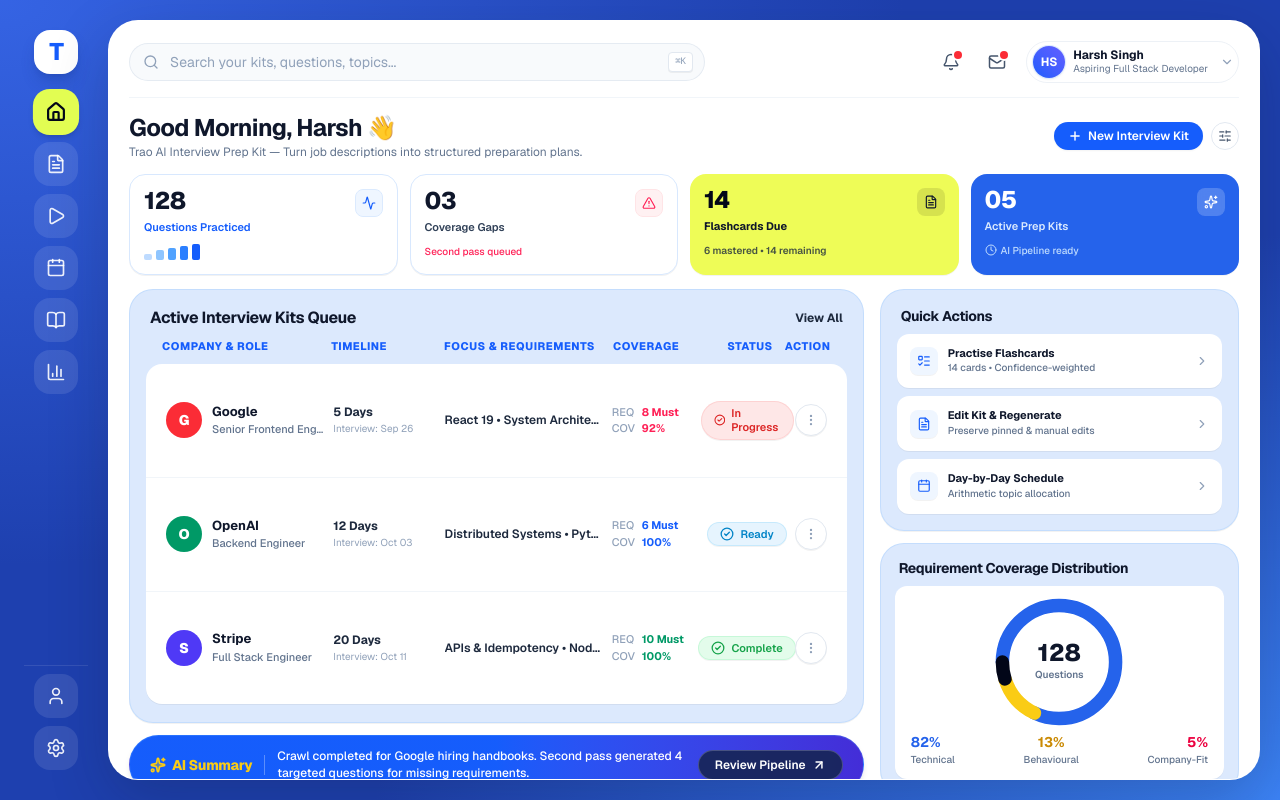
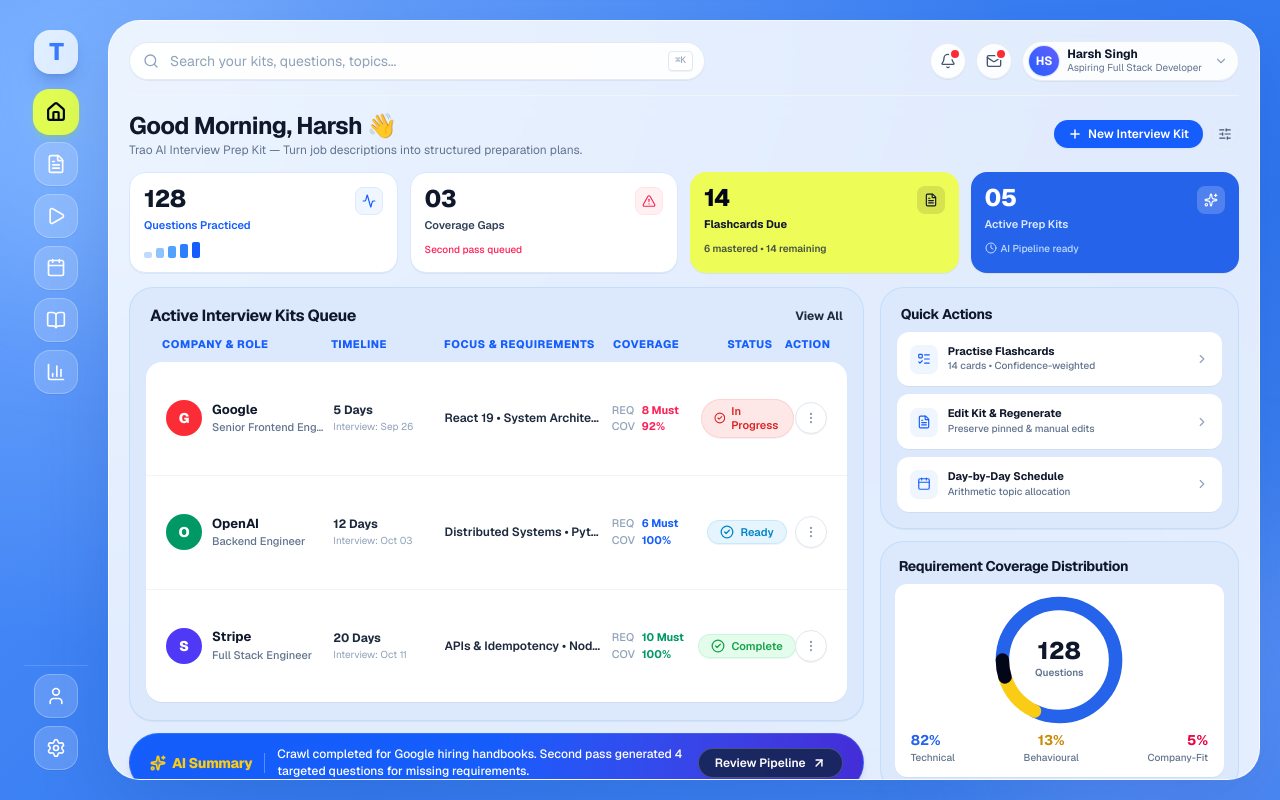
Before and after one commit to Harsh231075/trao, a Next.js app in the folder client/: page / in a window 1280 px wide. Built offline with nearby package versions, Linux system fonts and the light colour scheme.

Commit message:
style: apply soft sky-royal ambient background and frosted blurred white canvas aesthetic

```diff
--- a/client/src/app/globals.css
+++ b/client/src/app/globals.css
@@ -1,9 +1,9 @@
 @import "tailwindcss";
 
 :root {
-  --background: #2563eb;
+  --background: #387ef2;
   --foreground: #0f172a;
-  --canvas-bg: #ffffff;
+  --canvas-bg: rgba(255, 255, 255, 0.88);
 }
 
 @theme inline {
@@ -25,11 +25,11 @@ html, body {
 }
 
 body {
-  background-color: #1e40af;
+  background-color: #387ef2;
   background-image:
-    radial-gradient(at 0% 0%, hsla(224, 76%, 55%, 1) 0, transparent 50%),
-    radial-gradient(at 100% 100%, hsla(217, 91%, 60%, 1) 0, transparent 50%),
-    radial-gradient(at 50% 50%, hsla(221, 83%, 53%, 1) 0, transparent 60%);
+    radial-gradient(at 10% 15%, rgba(165, 205, 255, 0.45) 0, transparent 55%),
+    radial-gradient(at 90% 85%, rgba(125, 185, 255, 0.35) 0, transparent 50%),
+    linear-gradient(135deg, #4f8ffb 0%, #387ef2 50%, #256eed 100%);
   color: #0f172a;
   font-family: var(--font-sans);
   -webkit-font-smoothing: antialiased;
--- a/client/src/app/layout.tsx
+++ b/client/src/app/layout.tsx
@@ -31,18 +31,22 @@ export default function RootLayout({
     >
       <body
         suppressHydrationWarning
-        className="h-screen max-h-screen overflow-hidden flex flex-col bg-blue-600 select-none"
+        className="h-screen max-h-screen overflow-hidden flex flex-col select-none"
       >
-        {/* Outer Frame: Vibrant Royal Blue background matching Image 2 */}
+        {/* Outer Frame: Soft, Luminous Sky-Royal Gradient matching the reference tablet */}
         <div
           suppressHydrationWarning
-          className="w-full h-screen max-h-screen p-2 sm:p-3 md:p-4 lg:p-5 flex flex-row gap-2 sm:gap-3 md:gap-4 box-border overflow-hidden"
+          className="w-full h-screen max-h-screen p-2 sm:p-3 md:p-4 lg:p-5 flex flex-row gap-2 sm:gap-3 md:gap-4 box-border overflow-hidden relative"
         >
+          {/* Subtle Ambient Glow behind sidebar & canvas */}
+          <div className="absolute -top-24 -left-24 w-96 h-96 bg-blue-300/30 rounded-full blur-3xl pointer-events-none" />
+          <div className="absolute -bottom-24 -right-24 w-96 h-96 bg-indigo-300/20 rounded-full blur-3xl pointer-events-none" />
+
           {/* Fixed Left Navigation Rail */}
           <Sidebar />
 
-          {/* Main White Elevated Canvas - Only its interior is scrollable */}
-          <main className="flex-1 h-full max-h-full bg-white rounded-[24px] sm:rounded-[30px] shadow-[0_20px_60px_rgba(15,23,42,0.22)] border border-white/40 overflow-hidden flex flex-col min-w-0">
+          {/* Main Elevated Canvas - Frosted Translucent White with Blur matching reference mockup */}
+          <main className="flex-1 h-full max-h-full bg-white/85 backdrop-blur-2xl rounded-[26px] sm:rounded-[32px] shadow-[0_25px_70px_rgba(20,50,140,0.18)] border border-white/70 overflow-hidden flex flex-col min-w-0 relative z-10">
             <div className="flex-1 h-full overflow-y-auto p-3.5 sm:p-4 lg:p-5 select-text">
               {children}
             </div>
--- a/client/src/components/Header.tsx
+++ b/client/src/components/Header.tsx
@@ -23,7 +23,7 @@ export default function Header({ onOpenCreateKit }: HeaderProps) {
           value={searchQuery}
           onChange={(e) => setSearchQuery(e.target.value)}
           placeholder="Search your kits, questions, topics..."
-          className="w-full pl-10 pr-4 py-1.5 sm:py-2 bg-slate-50 hover:bg-slate-100/70 focus:bg-white text-slate-800 text-xs sm:text-sm placeholder-slate-400 rounded-full border border-slate-200/80 focus:outline-none focus:ring-2 focus:ring-blue-500/20 focus:border-blue-500 transition-all"
+          className="w-full pl-10 pr-12 py-2 bg-white/95 focus:bg-white text-slate-800 text-xs sm:text-sm placeholder-slate-400 rounded-full border border-slate-200/90 shadow-2xs focus:outline-none focus:ring-2 focus:ring-blue-500/20 focus:border-blue-500 transition-all"
         />
         <div className="absolute inset-y-0 right-0 pr-3 flex items-center pointer-events-none">
           <kbd className="hidden sm:inline-block px-1.5 py-0.5 text-[9px] font-medium text-slate-400 bg-white border border-slate-200 rounded shadow-2xs">
@@ -33,24 +33,24 @@ export default function Header({ onOpenCreateKit }: HeaderProps) {
       </div>
 
       {/* Right Controls: Notifications, Messages, User Profile */}
-      <div className="flex items-center justify-between sm:justify-end gap-2.5 sm:gap-3 shrink-0">
+      <div className="flex items-center justify-between sm:justify-end gap-2 sm:gap-2.5 shrink-0">
         {/* Notification Bell */}
         <button
           type="button"
-          className="relative p-2 rounded-full text-slate-600 hover:text-slate-900 hover:bg-slate-100 transition-colors"
+          className="relative w-8.5 h-8.5 sm:w-9 sm:h-9 rounded-full bg-white/90 hover:bg-white border border-slate-200/80 text-slate-600 hover:text-slate-900 flex items-center justify-center shadow-2xs transition-all"
           title="Notifications"
         >
-          <Bell className="w-4 h-4 sm:w-4.5 sm:h-4.5" />
+          <Bell className="w-4 h-4" />
           <span className="absolute top-1.5 right-1.5 w-2 h-2 bg-red-500 rounded-full ring-2 ring-white" />
         </button>
 
         {/* Messages / Mail */}
         <button
           type="button"
-          className="relative p-2 rounded-full text-slate-600 hover:text-slate-900 hover:bg-slate-100 transition-colors"
+          className="relative w-8.5 h-8.5 sm:w-9 sm:h-9 rounded-full bg-white/90 hover:bg-white border border-slate-200/80 text-slate-600 hover:text-slate-900 flex items-center justify-center shadow-2xs transition-all"
           title="Messages"
         >
-          <Mail className="w-4 h-4 sm:w-4.5 sm:h-4.5" />
+          <Mail className="w-4 h-4" />
           <span className="absolute top-1.5 right-1.5 w-2 h-2 bg-red-500 rounded-full ring-2 ring-white" />
         </button>
 
@@ -58,9 +58,9 @@ export default function Header({ onOpenCreateKit }: HeaderProps) {
         <div className="relative">
           <button
             onClick={() => setShowProfileMenu(!showProfileMenu)}
-            className="flex items-center gap-2 p-1 pl-1.5 hover:bg-slate-50 rounded-full border border-slate-200/60 transition-all text-left"
+            className="flex items-center gap-2 p-1 pl-1.5 pr-2.5 bg-white/90 hover:bg-white rounded-full border border-slate-200/80 shadow-2xs transition-all text-left"
           >
-            <div className="w-7 h-7 sm:w-8 sm:h-8 rounded-full bg-gradient-to-tr from-blue-600 to-indigo-500 text-white flex items-center justify-center font-bold text-xs shadow-sm overflow-hidden ring-1 ring-blue-100">
+            <div className="w-7 h-7 sm:w-7.5 sm:h-7.5 rounded-full bg-gradient-to-tr from-blue-600 to-indigo-500 text-white flex items-center justify-center font-bold text-xs shadow-xs overflow-hidden ring-1 ring-blue-100">
               <span>HS</span>
             </div>
             <div className="hidden lg:block pr-1">
--- a/client/src/components/Sidebar.tsx
+++ b/client/src/components/Sidebar.tsx
@@ -67,8 +67,8 @@ export default function Sidebar() {
                 title={item.name}
                 className={`group relative w-10 h-10 sm:w-11 sm:h-11 rounded-2xl flex items-center justify-center transition-all duration-200 shrink-0 ${
                   isActive
-                    ? "bg-[#E2FD52] text-slate-950 shadow-md scale-105"
-                    : "bg-white/10 text-white/90 hover:bg-white/20 hover:text-white hover:scale-105"
+                    ? "bg-[#E2FD52] text-slate-950 shadow-md shadow-lime-400/25 scale-105"
+                    : "bg-white/18 text-white hover:bg-white/30 hover:text-white backdrop-blur-md border border-white/25 shadow-2xs hover:scale-105"
                 }`}
               >
                 <Icon className={`w-4 h-4 sm:w-5 sm:h-5 transition-transform group-hover:scale-110 ${isActive ? "stroke-[2.5]" : ""}`} />
@@ -84,7 +84,7 @@ export default function Sidebar() {
       </div>
 
       {/* Bottom Actions (Profile & Settings) */}
-      <div className="flex flex-col items-center gap-1.5 sm:gap-2 w-full shrink-0 pt-2 border-t border-white/10">
+      <div className="flex flex-col items-center gap-1.5 sm:gap-2 w-full shrink-0 pt-2 border-t border-white/15">
         {bottomNavItems.map((item) => {
           const Icon = item.icon;
           const isActive = pathname.startsWith(item.href);
@@ -96,8 +96,8 @@ export default function Sidebar() {
               title={item.name}
               className={`group relative w-10 h-10 sm:w-11 sm:h-11 rounded-2xl flex items-center justify-center transition-all duration-200 shrink-0 ${
                 isActive
-                  ? "bg-[#E2FD52] text-slate-950 shadow-md scale-105"
-                  : "bg-white/10 text-white/90 hover:bg-white/20 hover:text-white hover:scale-105"
+                  ? "bg-[#E2FD52] text-slate-950 shadow-md shadow-lime-400/25 scale-105"
+                  : "bg-white/18 text-white hover:bg-white/30 hover:text-white backdrop-blur-md border border-white/25 shadow-2xs hover:scale-105"
               }`}
             >
               <Icon className="w-4 h-4 sm:w-5 sm:h-5 transition-transform group-hover:scale-110" />
```
